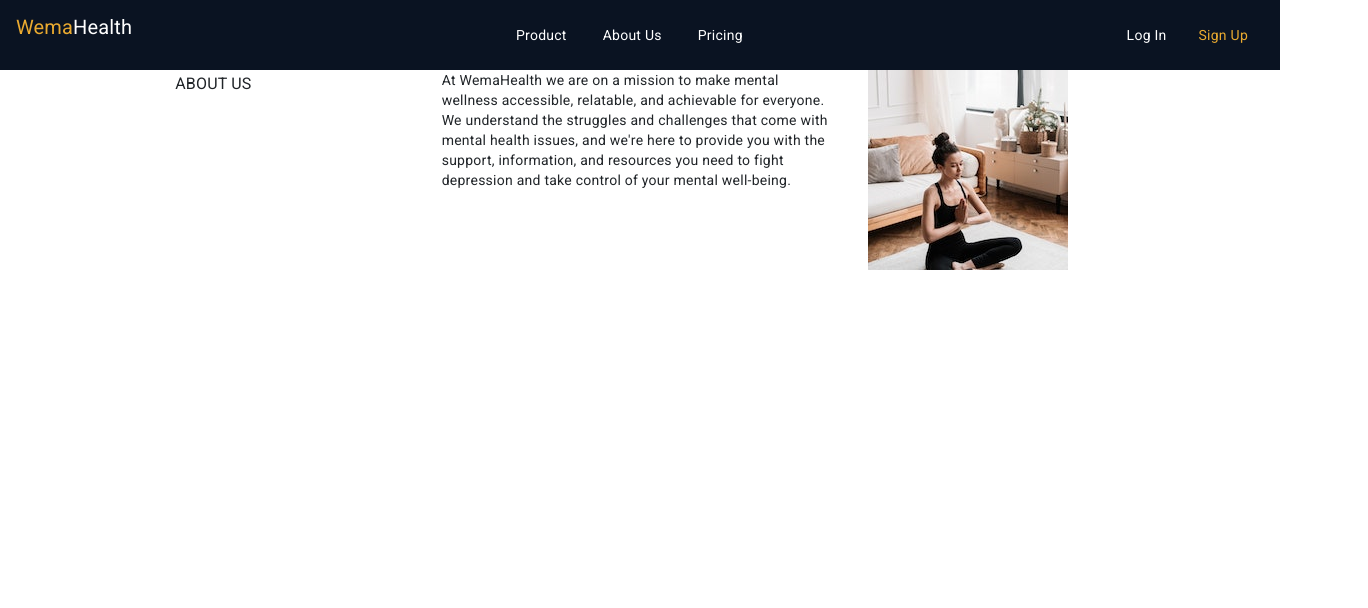
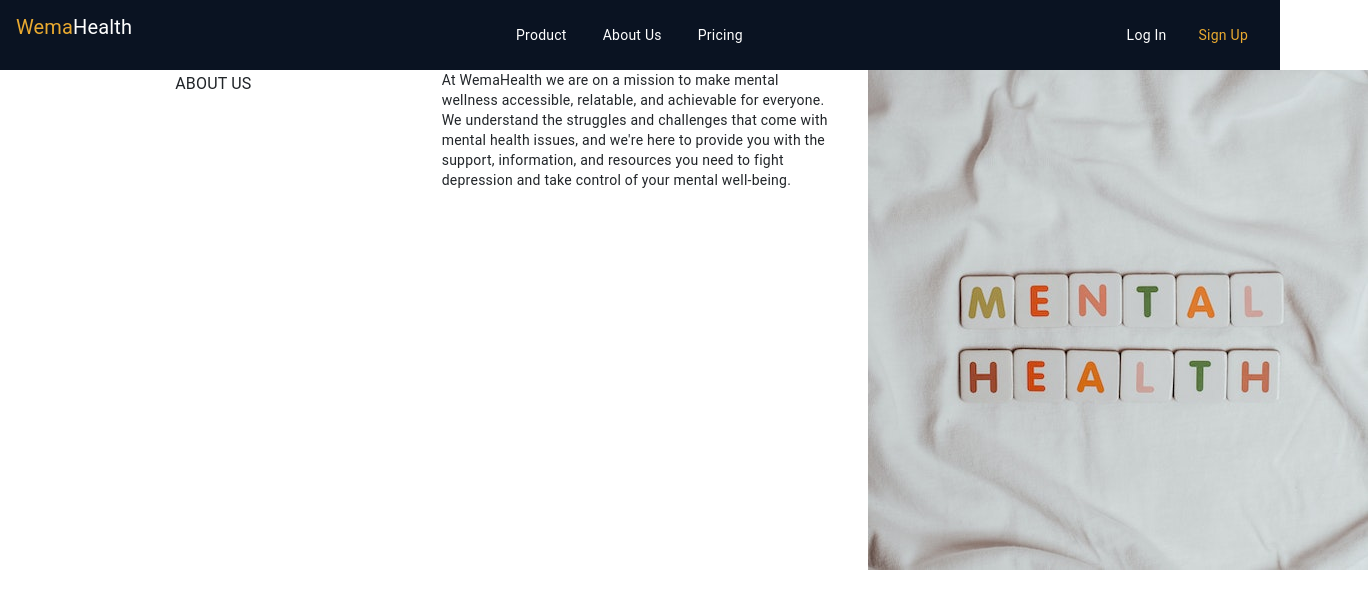
Before and after one commit to Carol254/chatBotApp, an Angular app: page /home/about-us in a window 1280 px wide. Shown: the top 608 px of the page, 1368 px wide, since content can reach past the window. Built offline with nearby package versions, Linux system fonts and the light colour scheme.

Commit message:
few changes made

```diff
--- a/src/app/about-us/about-us.component.html
+++ b/src/app/about-us/about-us.component.html
@@ -6,6 +6,6 @@
         </p>
     </div>
     <div class="col-4">
-        <img src="\assets\img2.jpg">
+        <img src="\assets\img4.jpg">
     </div>
 </div>
--- a/src/index.html
+++ b/src/index.html
@@ -8,8 +8,11 @@
   <link rel="icon" type="image/x-icon" href="favicon.ico">
   <link rel="stylesheet" href="https://cdn.jsdelivr.net/npm/bootstrap@4.0.0/dist/css/bootstrap.min.css" integrity="sha384-Gn5384xqQ1aoWXA+058RXPxPg6fy4IWvTNh0E263XmFcJlSAwiGgFAW/dAiS6JXm" crossorigin="anonymous">
   <link rel="preconnect" href="https://fonts.gstatic.com">
-  <link href="https://fonts.googleapis.com/css2?family=Roboto:wght@300;400;500&display=swap" rel="stylesheet">
+  <!-- <link href="https://fonts.googleapis.com/css2?family=Roboto:wght@300;400;500&display=swap" rel="stylesheet"> -->
   <link href="https://fonts.googleapis.com/icon?family=Material+Icons" rel="stylesheet">
+  <link rel="preconnect" href="https://fonts.googleapis.com">
+<link rel="preconnect" href="https://fonts.gstatic.com" crossorigin>
+<link href="https://fonts.googleapis.com/css2?family=Playfair+Display&family=Poppins:wght@200&display=swap" rel="stylesheet">
 </head>
 <body class="mat-typography">
   <app-root></app-root>
--- a/src/styles.css
+++ b/src/styles.css
@@ -1,5 +1,6 @@
 /* You can add global styles to this file, and also import other style files */
 @import url("https://cdn.jsdelivr.net/npm/bootstrap-icons@1.10.3/font/bootstrap-icons.css");
+
 
 
 html, body { height: 100%; }
```
Also changed, not shown: src/assets/img4.jpg (added), src/assets/img5.jpg (added).
